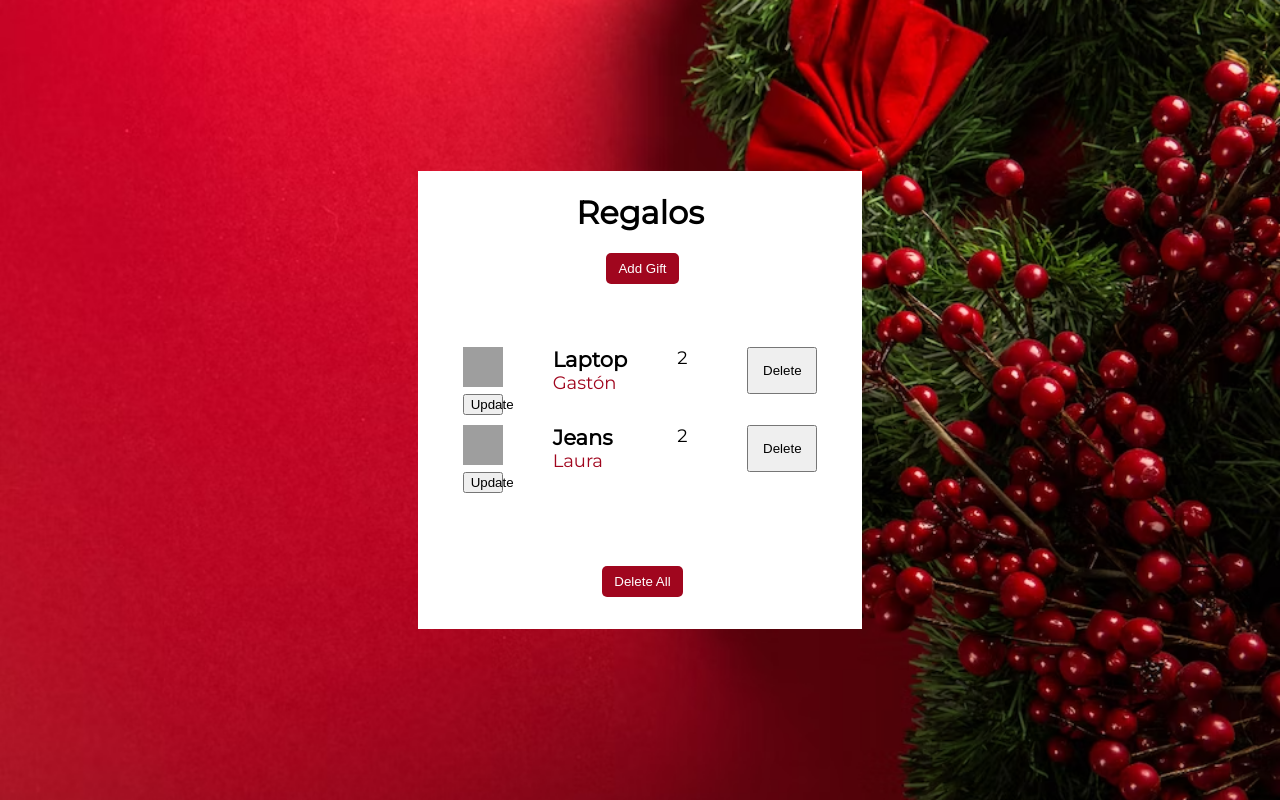
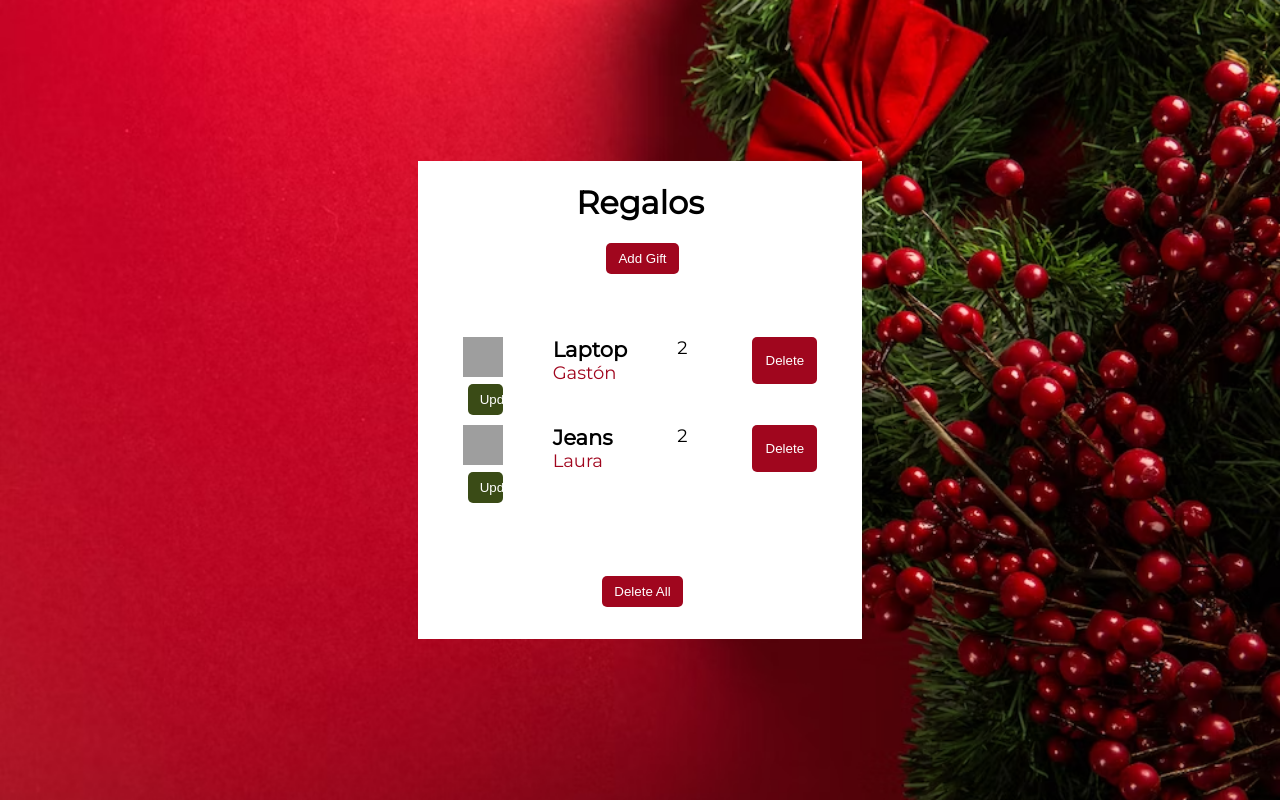
Before and after one commit to Gaston82/adviency-06, a React (Vite) app: page / in a window 1280 px wide. Built offline with nearby package versions, Linux system fonts and the light colour scheme; grey boxes are pictures that could not be loaded.

Commit message:
Add button classes update and add

```diff
--- a/src/components/Button/Button.css
+++ b/src/components/Button/Button.css
@@ -0,0 +1,17 @@
+.button {
+  margin-left: 5px;
+  border-radius: 5px;
+  padding: 8px 12px;
+  border: none;
+  color: white;
+  background-color: rgb(160, 6, 30);
+  cursor: pointer;
+}
+
+.button.update {
+  background-color: rgb(58, 75, 22);
+}
+
+.button.add {
+  width: 200px;
+}
```
